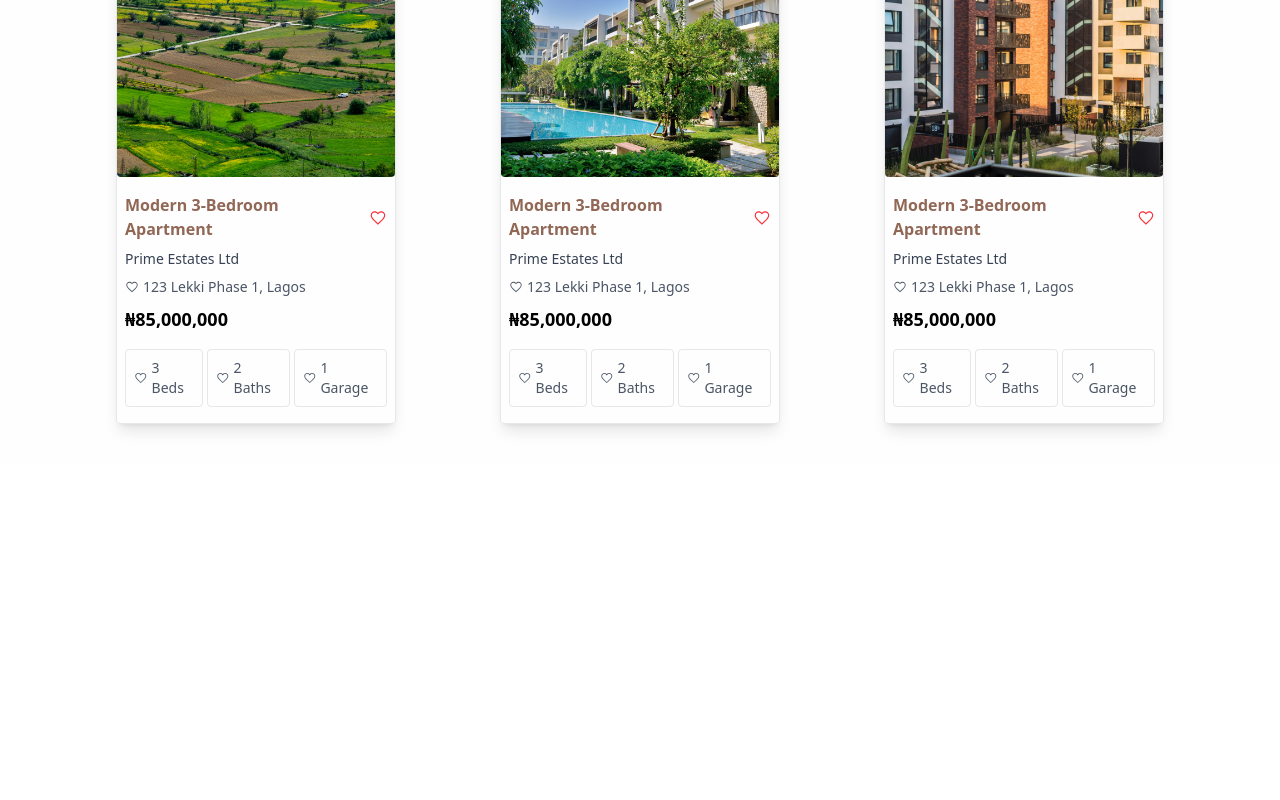
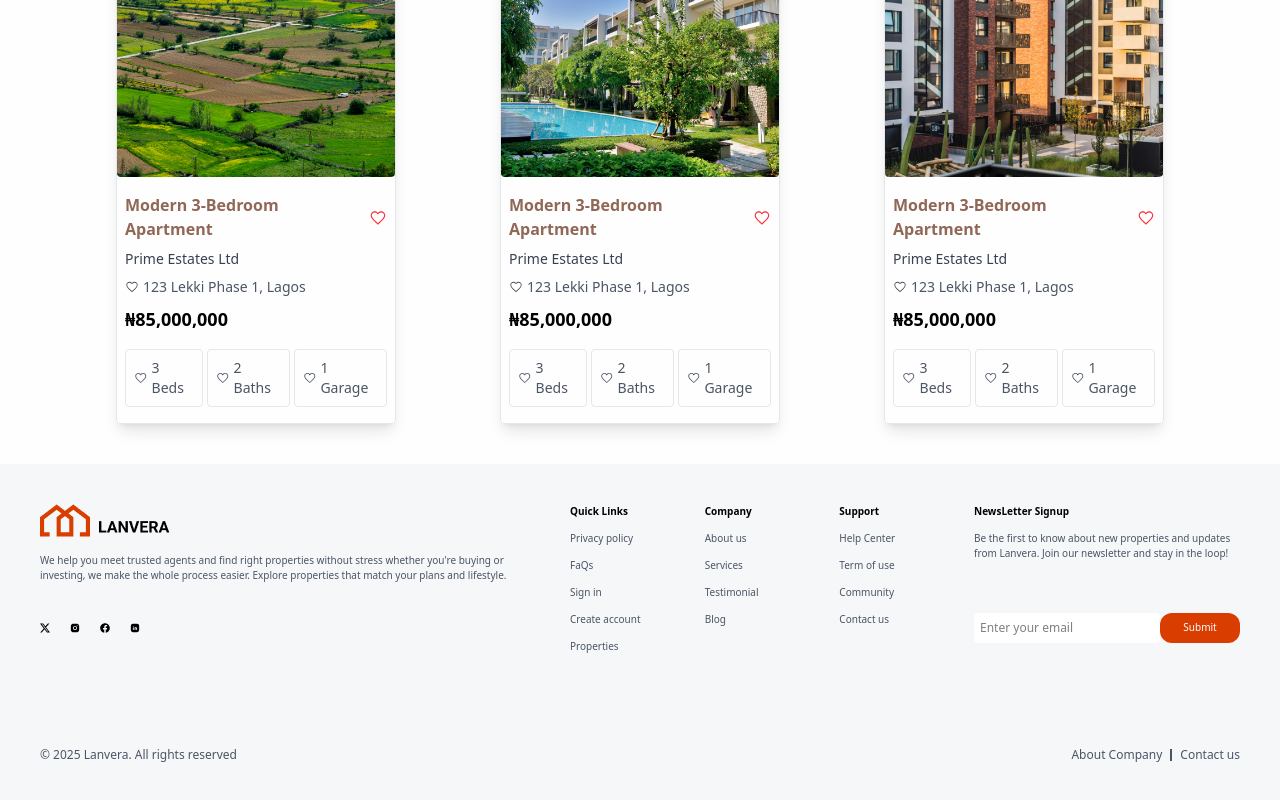
Before and after one commit to IdokoMarcelina/lanvera, a React (Vite) app: page / in a window 1280 px wide. Shown: the part 2141-2941 px from the top of the page. Before the commit the page ends 2605 px from the top, so only its background shows below. Built offline with nearby package versions, Linux system fonts and the light colour scheme.

Commit message:
landing page completed

```diff
--- a/src/Pages/LandingPage.jsx
+++ b/src/Pages/LandingPage.jsx
@@ -3,12 +3,14 @@ import Navbar from '../components/Navbar'
 import Hero from '../components/hero/Hero'
 import Trending from '../components/trending/Trending'
 import Trendpage from '../components/trending/Trendpage'
+import Footer from '../components/Footer'
 
 const LandingPage = () => {
   return (
     <div>
         <Hero/>
         <Trendpage/>
+        <Footer/>
     </div>
   )
 }
--- /dev/null
+++ b/src/components/Footer.jsx
@@ -0,0 +1,88 @@
+import React from 'react';
+import logo from '../assets/logo.png';
+import { BsTwitterX } from "react-icons/bs";
+import { RiInstagramFill } from "react-icons/ri";
+import { FaFacebook } from "react-icons/fa";
+import { TbBrandLinkedinFilled } from "react-icons/tb";
+
+const Footer = () => {
+  return (
+    <div className='bg-[#f6f7f9]'>
+      <div className='flex flex-col lg:flex-row p-10 gap-10 text-[10px]'>
+
+        {/* One - Always Visible */}
+        <div className="one">
+          <img src={logo} alt="Lanvera logo" className='mb-4' />
+          <p className='lg:w-[490px] mb-4 text-gray-600'>
+            We help you meet trusted agents and find right properties without
+            stress whether you're buying or investing, we make the whole process easier.
+            Explore properties that match your plans and lifestyle.
+          </p>
+          <div className="icons flex gap-5 mt-10">
+            <BsTwitterX />
+            <RiInstagramFill />
+            <FaFacebook />
+            <TbBrandLinkedinFilled />
+          </div>
+        </div>
+
+        {/* Two - Hidden on small screens */}
+        <div className="two hidden lg:flex flex-col w-[400px]">
+          <h3 className='font-bold mb-3'>Quick Links</h3>
+          <a className='text-gray-600 mb-3' href="">Privacy policy</a>
+          <a className='text-gray-600 mb-3' href="">FaQs</a>
+          <a className='text-gray-600 mb-3' href="">Sign in</a>
+          <a className='text-gray-600 mb-3' href="">Create account</a>
+          <a className='text-gray-600 mb-3' href="">Properties</a>
+        </div>
+
+        {/* Three - Hidden on small screens */}
+        <div className="three hidden lg:flex flex-col w-[400px]">
+          <h3 className='font-bold mb-3'>Company</h3>
+          <a className='text-gray-600 mb-3' href="">About us</a>
+          <a className='text-gray-600 mb-3' href="">Services</a>
+          <a className='text-gray-600 mb-3' href="">Testimonial</a>
+          <a className='text-gray-600 mb-3' href="">Blog</a>
+        </div>
+
+        {/* Four - Hidden on small screens */}
+        <div className="four hidden lg:flex flex-col w-[400px]">
+          <h3 className='font-bold mb-3'>Support</h3>
+          <a className='text-gray-600 mb-3' href="">Help Center</a>
+          <a className='text-gray-600 mb-3' href="">Term of use</a>
+          <a className='text-gray-600 mb-3' href="">Community</a>
+          <a className='text-gray-600 mb-3' href="">Contact us</a>
+        </div>
+
+        {/* Five - Hidden on small screens */}
+        <div className="five hidden lg:flex flex-col w-[400px]">
+          <h3 className='font-bold mb-3'>NewsLetter Signup</h3>
+          <p className='text-gray-600 mb-3'>
+            Be the first to know about new properties and updates
+            from Lanvera. Join our newsletter and stay in the loop!
+          </p>
+          <div className='flex justify-between mt-10'>
+            <input
+              className='bg-white border-2 p-1 border-white rounded-[4px] text-[12px]'
+              type="email"
+              placeholder='Enter your email'
+            />
+            <button className='bg-[#d93e00] text-white w-[80px] rounded-[12px]'>Submit</button>
+          </div>
+        </div>
+      </div>
+
+      {/* Bottom Section */}
+      <div className="bottom  flex flex-col lg:flex-row text-[12px] justify-between m-10 pb-10 gap-2">
+        <p className='text-gray-600'>&copy; 2025 Lanvera. All rights reserved</p>
+        <div className=' hidden lg:flex  items-center gap-2'>
+          <p className='text-gray-600'>About Company</p>
+          <span className='border h-3 border-gray-600'></span>
+          <p className='text-gray-600'>Contact us</p>
+        </div>
+      </div>
+    </div>
+  );
+};
+
+export default Footer;
```
